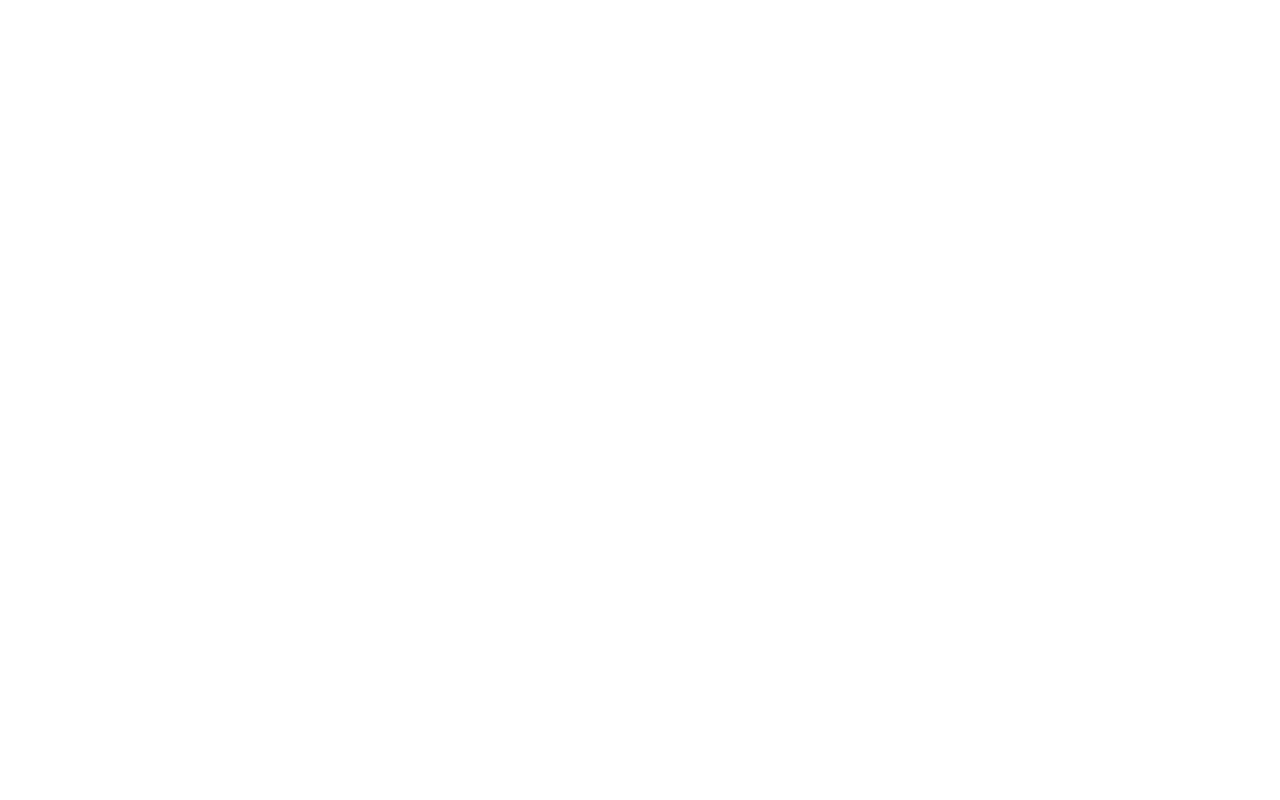
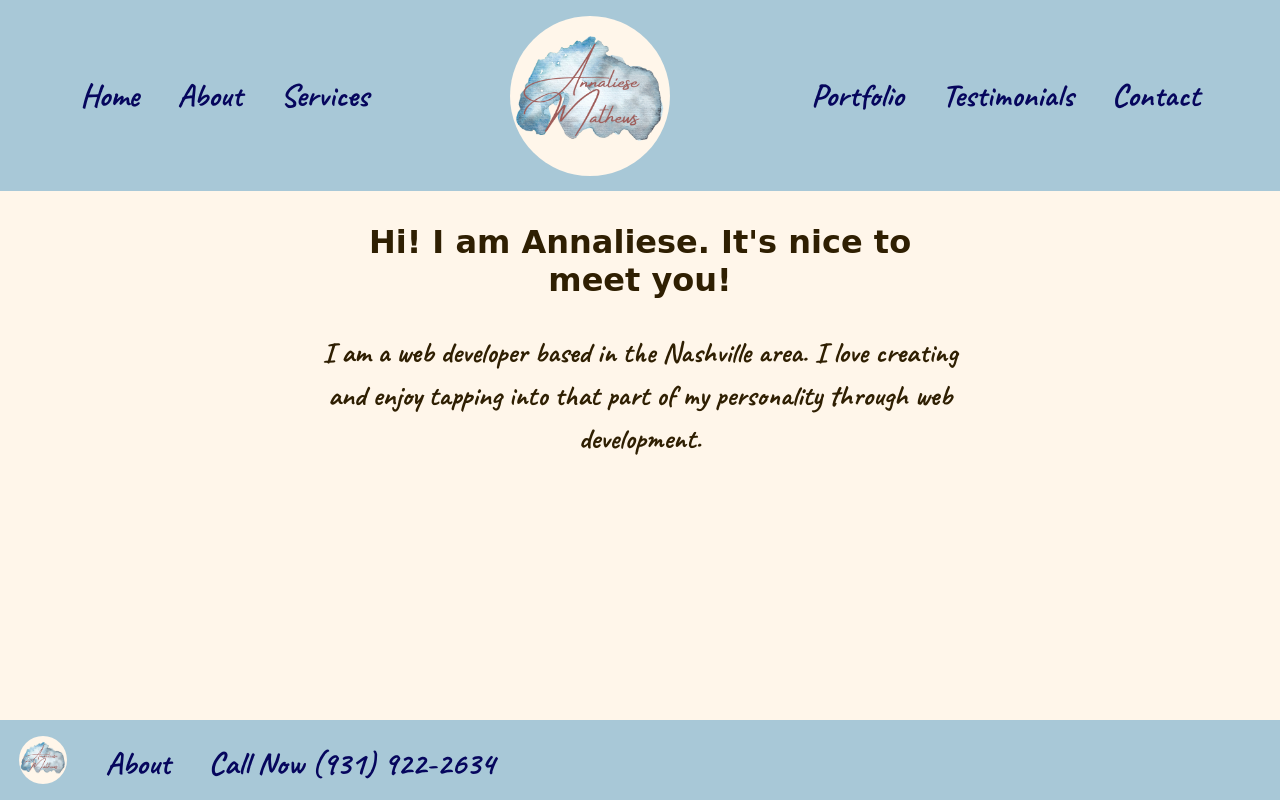
Before and after one commit to amathews043/my_project, a plain HTML site: page about.html in a window 1280 px wide. Drawn offline with Linux system fonts and the light colour scheme; a web font is replaced by a local one.

Commit message:
fixed html closing tags

```diff
--- /dev/null
+++ b/about.css
@@ -0,0 +1,16 @@
+.about-header{
+    font-size: 2rem;
+    font-family: 'Agbalumo', cursive;
+    width: 50%;
+    margin: auto;
+    margin-top: 2rem;
+    text-align: center;
+}
+
+.about-text{
+    margin: auto;
+    width: 50%;
+    margin-top: 2rem;
+    text-align: center;
+    font-size: 1.8rem;
+}
--- a/about.html
+++ b/about.html
@@ -0,0 +1,69 @@
+<!DOCTYPE html>
+<html lang="en">
+
+<head>
+    <meta charset="UTF-8">
+    <meta name="viewport" content="width=device-width, initial-scale=1.0">
+    <link rel="stylesheet" href="/root.css">
+    <link rel="stylesheet" href="/about.css">
+    <link rel="preconnect" href="https://fonts.googleapis.com">
+    <link rel="preconnect" href="https://fonts.gstatic.com" crossorigin>
+    <link href="https://fonts.googleapis.com/css2?family=Caveat:wght@700&display=swap" rel="stylesheet">
+    <link rel="preconnect" href="https://fonts.googleapis.com">
+    <link rel="preconnect" href="https://fonts.gstatic.com" crossorigin>
+    <link href="https://fonts.googleapis.com/css2?family=Agbalumo&display=swap" rel="stylesheet">
+    <title>Example Site</title>
+</head>
+
+<body>
+    <article id="full-page">
+        <!-- ============================================ -->
+        <!--                   NAVIGATION                 -->
+        <!-- ============================================ -->
+
+        <nav>
+            <div class="navbar-menu" id="nav">
+                <div class="navbar-list">
+                    <li class="nav-li"><a class="link" href="index.html">Home</a></li>
+                    <li class="nav-li"><a class="link" href="/about.html">About</a></li>
+                    <li class="nav-li"><a class="link" href="index.html#services">Services</a></li>
+                </div>
+                <a class="nav-logo" href="/index.html">
+                    <img class="logo" aria-hidden="true" decoding="async" src="images/my-logo.png"> </img>
+                </a>
+                <div class="navbar-list">
+                    <li class="nav-li"><a class="link" href="html/portfolio.html">Portfolio</a></li>
+                    <li class="nav-li"><a class="link" href="/testimonials.html">Testimonials</a></li>
+                    <li class="nav-li"><a class="link" href="/contact.html">Contact</a></li>
+                </div>
+            </div>
+        </nav>
+
+        <main id="main">
+
+            <!-- ============================================ -->
+            <!--                    About                  -->
+            <!-- ============================================ -->
+            <h1 class="about-header">Hi! I am Annaliese. It's nice to meet you! </h1>
+            <p class="about-text"> I am a web developer based in the Nashville area. I love creating and enjoy tapping into that part of my personality through web development. </p>
+
+            <!-- ============================================ -->
+            <!--                    Footer                    -->
+            <!-- ============================================ -->
+            <div class="buttons" id="footer">
+                <img src="images/my-logo.png" class="circle footer-item-margin" />
+                <a class="button-solid link footer-item-margin" href="/about.html">
+                    About
+                </a>
+                <a class="call-now link footer-item-margin" href="tel:555-213-9120">
+                    <div class="group">
+                        <span class="text">Call Now</span>
+                        <span class="number">(931) 922-2634</span>
+                    </div>
+                </a>
+            </div>
+        </main>
+    </article>
+</body>
+
+</html>
```
Also changed, not shown: index.html (+21 -3 lines).
